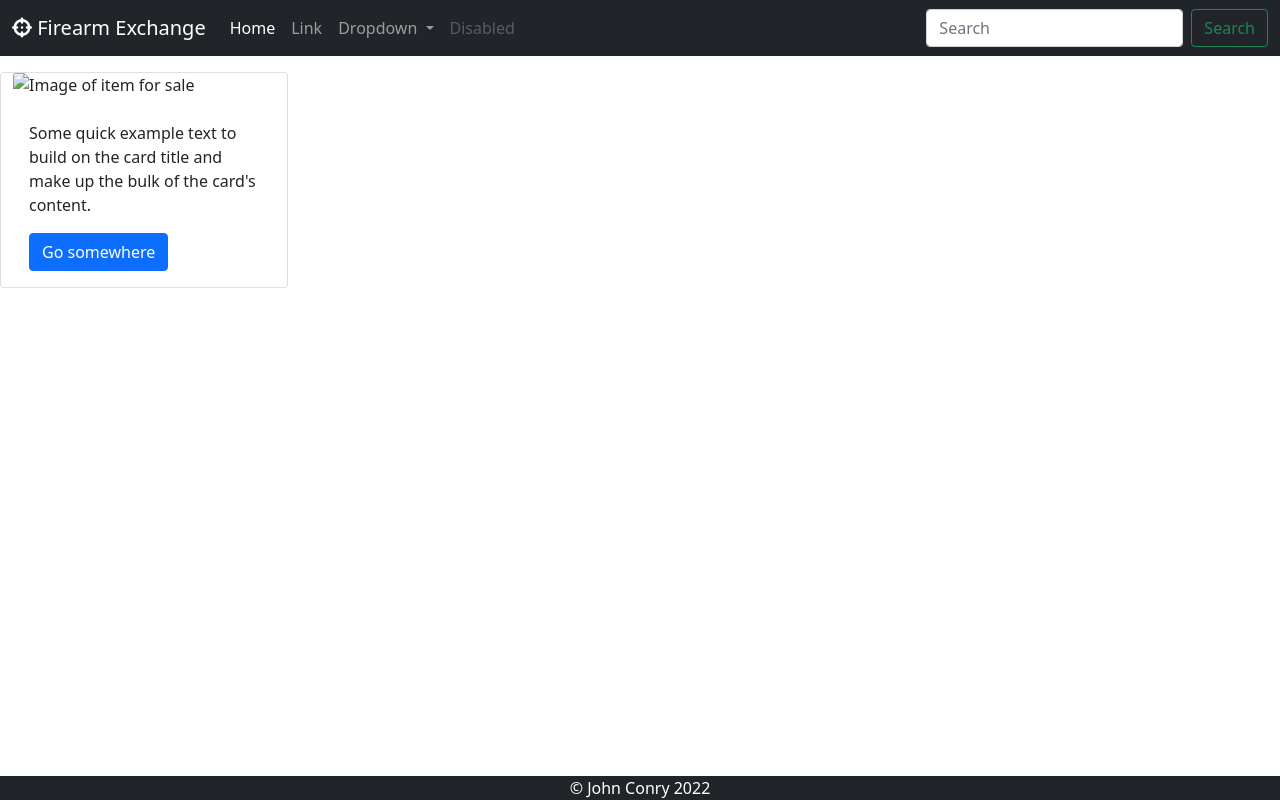
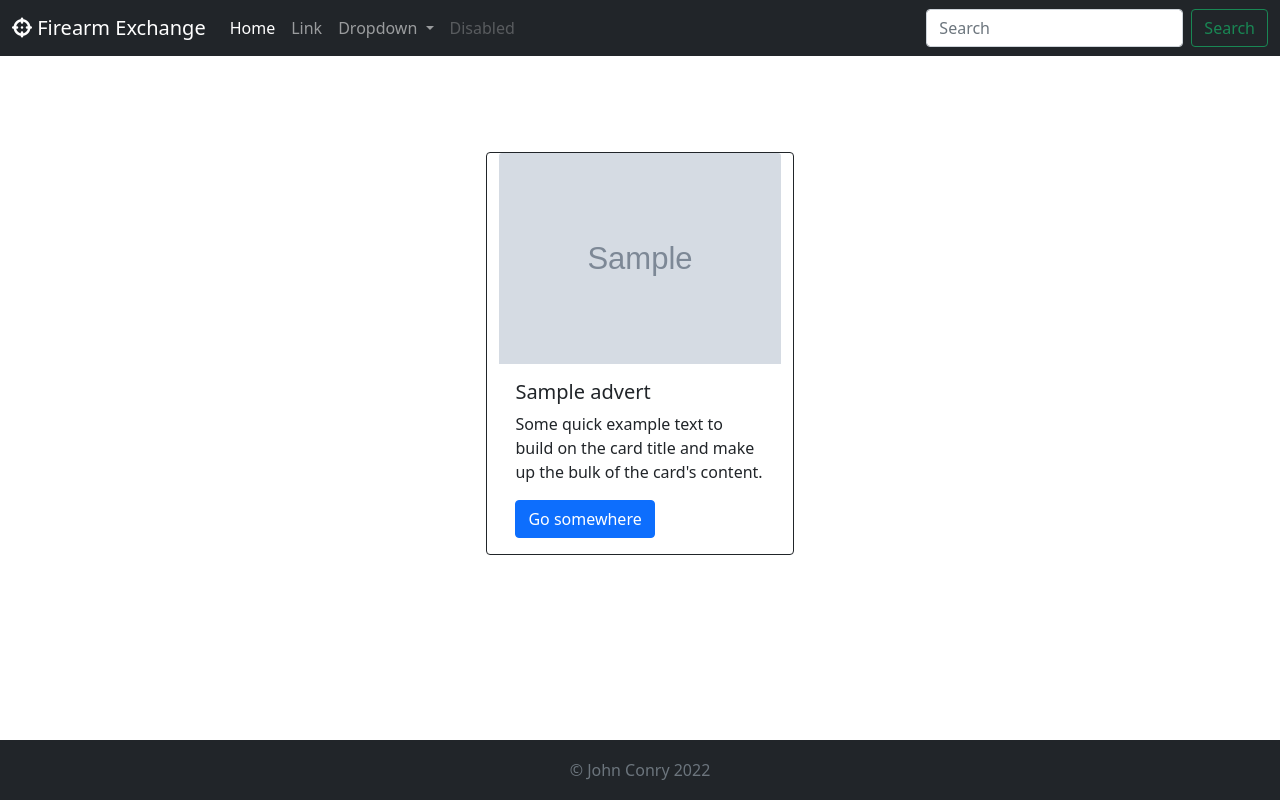
Before and after one commit to Code-Institute-Submissions/Johnathonanon-project-4_JulyResub, a Django app: page / in a window 1280 px wide. Run offline with Django 3.2, Linux system fonts and the light colour scheme; tables that the repository leaves empty hold one stand-in row (values such as "Sample post"); grey boxes marked "Sample" are stand-in pictures; some libraries are stand-ins or nearby versions.

Commit message:
Add to base and index html. Create style.css and add basic style

```diff
--- /dev/null
+++ b/static/css/style.css
@@ -0,0 +1,26 @@
+html {
+    position: relative;
+    min-height: 100%;
+  }
+  body {
+    margin-bottom: 60px;
+  }
+  .footer {
+    position: absolute;
+    bottom: 0;
+    width: 100%;
+    height: 60px;
+    line-height: 60px;
+    background-color: #212529;
+    text-align: center;
+  }
+
+.main {
+    width: 90%;
+}
+
+.card {
+    width: 24%;
+    margin: 5rem auto;
+    border: 1px solid #212529;
+}
--- a/templates/base.html
+++ b/templates/base.html
@@ -27,7 +27,7 @@
     <title>FirearmExchange</title>
 </head>
 
-<body>
+<body class="h-100">
 
     <!-- Navigation -->
     <nav class="navbar navbar-expand-lg navbar-dark bg-dark">
@@ -75,13 +75,17 @@
         </div>
     </nav>
 
+    <main>
     {% block content%}
     <!-- Content -->
     {% endblock content %}
+    </main>
 
     <!-- Footer -->
-    <footer class="footer fixed-bottom bg-dark">
-        <p class="m-0 text-center text-white">&copy John Conry 2022</p>
+    <footer class="footer">
+        <div class="container">
+          <span class="text-muted">&copy; John Conry 2022</span>
+        </div>
     </footer>
 
 </body>
--- a/templates/index.html
+++ b/templates/index.html
@@ -10,10 +10,10 @@
         <div class="col-12 mt-3 left">
             <div class="row">
             {% for advert in advert_list %}
-                <div class="card" style="width: 18rem;">
-                    <img src="{{ ad.featured_image.url }}" class="card-img-top" alt="Image of item for sale">
+                <div class="card">
+                    <img src="{{ advert.featured_image.url }}" class="card-img-top" alt="Image of item for sale">
                     <div class="card-body">
-                        <h5 class="card-title">{{ ad.title }}</h5>
+                        <h5 class="card-title">{{ advert.title }}</h5>
                         <p class="card-text">Some quick example text to build on the card title and make up the bulk of
                             the card's content.</p>
                         <a href="#" class="btn btn-primary">Go somewhere</a>
```
